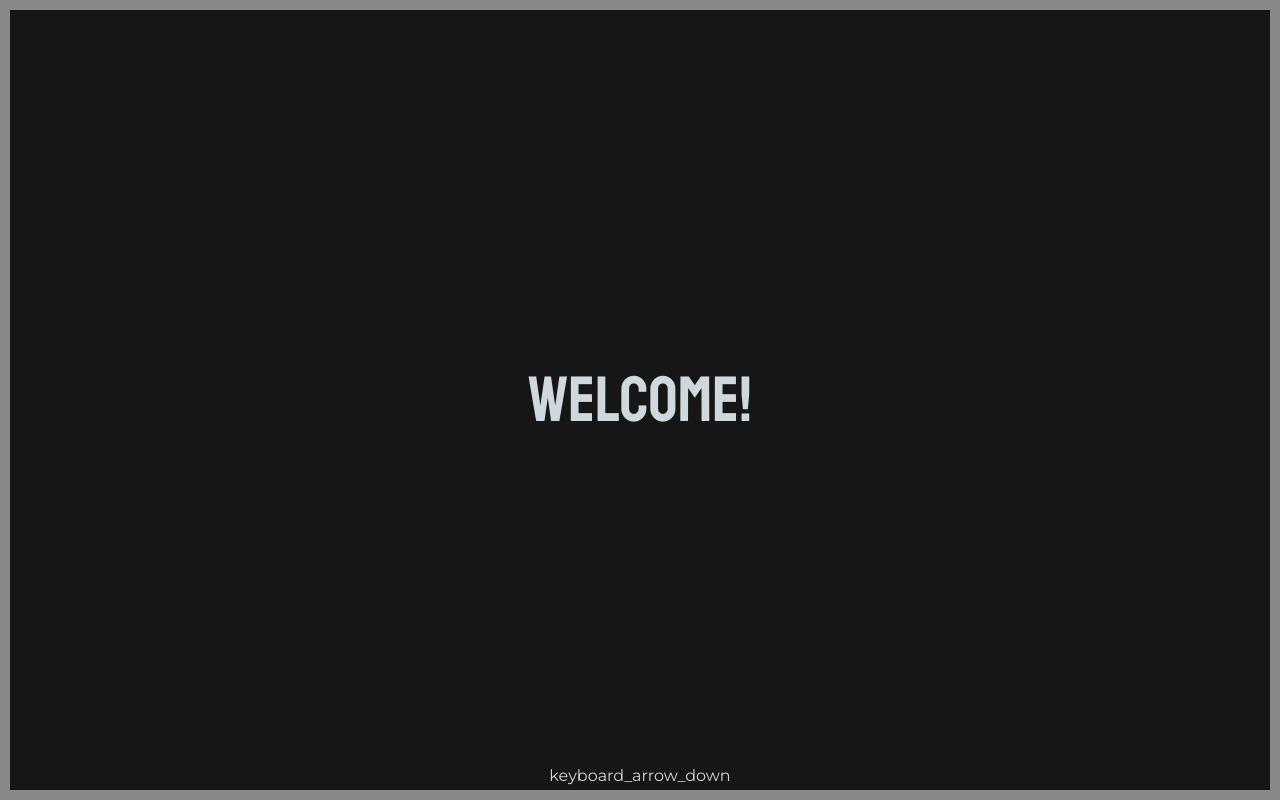
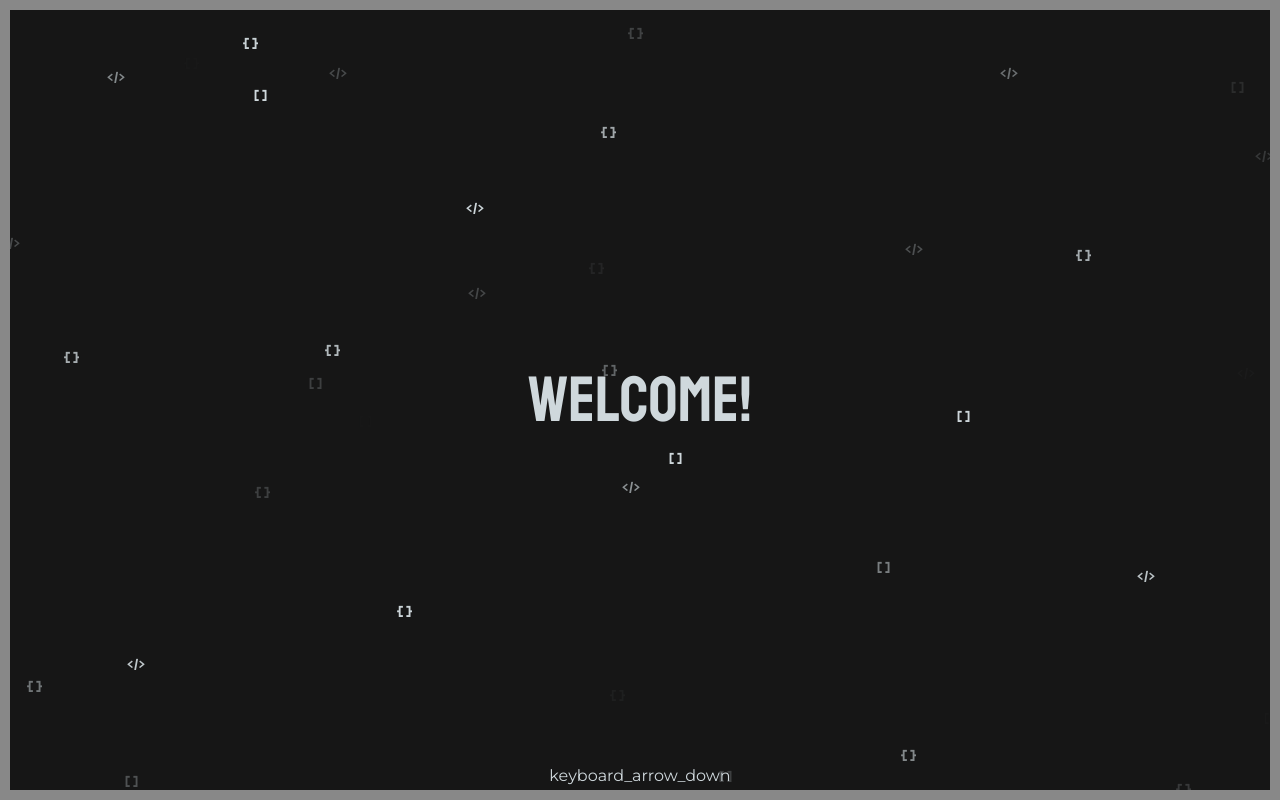
Before and after one commit to andrasfelfoldi/andrasfelfoldi.github.io, a Gatsby app: page / in a window 1280 px wide. Shown: the top 800 px of the page. Built offline with nearby package versions, Linux system fonts and the light colour scheme.

Commit message:
added bubbling dev stuff

```diff
--- /dev/null
+++ b/src/components/BubblingDevTexts.js
@@ -0,0 +1,36 @@
+import React, { Component } from 'react';
+import RandomBubble from "../containers/Animation/RandomBubble";
+
+class BubblingDevTexts extends Component {
+    constructor(props) {
+        super(props);
+
+        let amount = this.props.isMobileDevice ? 5 : 20;
+
+        this.devChars = [];
+        for(let i = 0; i < amount; i++){
+            this.devChars.push(<RandomBubble id={'</>' + i}>{'</>'}</RandomBubble>);
+        }
+
+        for(let i = 0; i < amount; i++){
+            this.devChars.push(<RandomBubble id={'{ }' + i}>{'{ }'}</RandomBubble>);
+        }
+
+        for(let i = 0; i < amount; i++){
+            this.devChars.push(<RandomBubble id={'[ ]' + i}>{'[ ]'}</RandomBubble>);
+        }
+
+    }
+
+    render() {
+        return (
+            <div  className='' style={{fontFamily: 'Staatliches, cursive'}} >
+                {this.devChars}
+            </div>
+        );
+    }
+}
+
+
+
+export default BubblingDevTexts;
--- /dev/null
+++ b/src/containers/Animation/RandomBubble.js
@@ -0,0 +1,51 @@
+import React from 'react';
+import getRandomIntBelow from "../../utils/Random";
+
+class RandomBubble extends React.Component {
+    constructor(props) {
+        super(props);
+        this.state = ({className: ''});
+
+        this.lastTop = this.getRandomTop();
+        this.lastLeft = this.getRandomLeft();
+    }
+
+    classes = ['bubbleIn', 'bubbleOut'];
+    current = 1;
+
+    componentDidMount = () => {
+        this.infinitelyToggleClass();
+    }
+
+    getRandomTop = () => {
+        return getRandomIntBelow(window.innerHeight);
+    }
+
+    getRandomLeft = () => {
+        return getRandomIntBelow(window.innerWidth);
+    }
+
+    infinitelyToggleClass = () => {
+
+        this.current = (this.current >= this.classes.length - 1) ? 0 : (this.current + 1);
+
+        this.lastTop = this.current === 0 ? this.getRandomTop() : this.lastTop;
+        this.lastLeft = this.current === 0 ? this.getRandomLeft() : this.lastLeft;
+
+        this.setState({className: this.classes[this.current]});
+        setTimeout(() => {
+            this.infinitelyToggleClass();
+        }, 1000 + getRandomIntBelow(5000));
+
+    }
+
+    render() {
+        return (
+            <div style={{ position: 'absolute', top: this.lastTop, left: this.lastLeft }} className={this.state.className}>
+                {this.props.children}
+            </div>
+        );
+    }
+}
+
+export default RandomBubble;
--- a/src/containers/Banner/Banner.js
+++ b/src/containers/Banner/Banner.js
@@ -1,4 +1,6 @@
 import React, { Component } from 'react';
+import BubblingDevTexts from '../../components/BubblingDevTexts';
+
 class Banner extends Component {
     constructor(props) {
         super(props);
@@ -11,7 +13,6 @@ class Banner extends Component {
         justifyContent: 'center',
         alignItems: 'center',
         fontFamily: 'Staatliches, cursive',
-        fontSize: '4em',
         width: '100%',
     }
 
@@ -37,8 +38,11 @@ class Banner extends Component {
     render() {
         return (
             <div id={this.props.id} className='fadeInMoveUpBanner'
-                style={{...this.style, height: this.state.height}}>
-                Welcome!
+                style={{...this.style, height: this.state.height, overflow: 'hidden'}}>
+                <BubblingDevTexts isMobileDevice={this.isMobileDevice()} />
+                <div style={{ fontSize: '4em'}} >
+                    Welcome!
+                </div>
             </div>
         );
     }
--- /dev/null
+++ b/src/utils/Random.js
@@ -0,0 +1,3 @@
+export default function getRandomIntBelow(max) {
+    return Math.floor(Math.random() * Math.floor(max));
+}
--- a/static/css/animate.css
+++ b/static/css/animate.css
@@ -42,3 +42,27 @@
     animation-delay: 1s;
     -webkit-animation-delay: 1s;
 }
+
+@keyframes bubbleIn {
+    from {opacity: 0;}
+    to {opacity: 1;}
+}
+
+.bubbleIn {
+    opacity: 0;
+    overflow: hidden;
+    animation: bubbleIn 2s forwards;
+    -webkit-animation: bubbleIn 2s forwards; /* for less modern browsers */
+}
+
+@keyframes bubbleOut {
+    from {opacity: 1;}
+    to {opacity: 0;}
+}
+
+.bubbleOut {
+    opacity: 1;
+    overflow: hidden;
+    animation: bubbleOut 2s forwards;
+    -webkit-animation: bubbleOut 2s forwards; /* for less modern browsers */
+}
```
